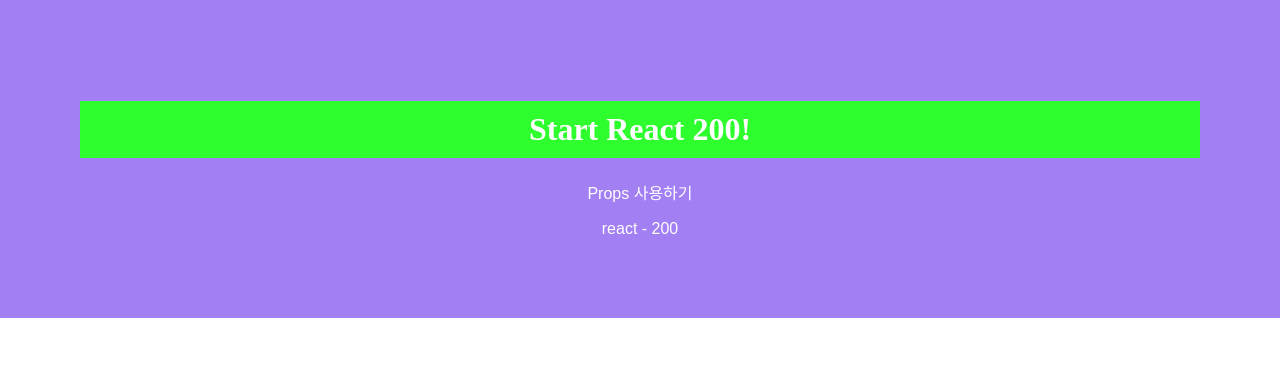
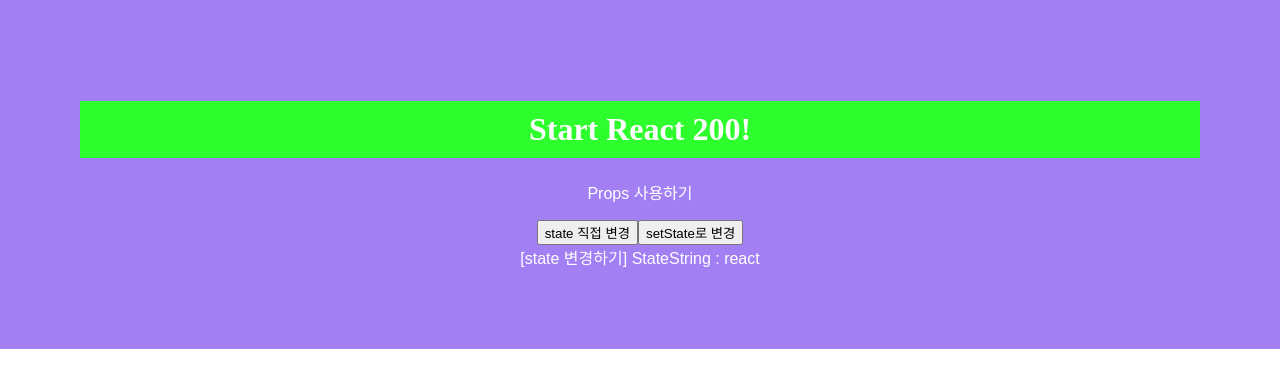
Before and after one commit to egovframedev/start-react-200, a React (Create React App) app: page / in a window 1280 px wide. Shown: the top 388 px of the page. Built offline with nearby package versions, Linux system fonts and the light colour scheme.

Commit message:
025. setState() 함수 사용하기

```diff
--- a/src/App.js
+++ b/src/App.js
@@ -1,13 +1,13 @@
 import React from 'react';
 import './App.css';
-import ReactState from './part2/R024_ReactState';
+import SetState from './part2/R025_SetState';
 
 function App() {
   return (
     <div>
       <h1>Start React 200!</h1>
       <p>Props 사용하기</p>
-      <ReactState reactString={"react"} />
+      <SetState />
     </div>
   );
 }
--- /dev/null
+++ b/src/part2/R025_SetState.js
@@ -0,0 +1,29 @@
+import React from 'react';
+
+/** 025. setState() 함수 사용하기 */
+class R025_SetState extends React.Component {
+  constructor(props) {
+    super(props);
+    this.state = {
+      StateString: 'react',
+    }
+  }
+
+  StateString = (flag) => {
+    if(flag === 'direct') this.state.StateString = '리액트';
+    if(flag === 'setstate') this.setState({StateString : '리액트'});
+  }
+
+  render() {
+    return (
+      <div style={{padding: '0px'}}>
+        <button onClick={(e) => this.StateString('direct', e)}>state 직접 변경</button>
+        <button onClick={(e) => this.StateString('setstate', e)}>setState로 변경</button>
+        <br />
+        [state 변경하기] StateString : {this.state.StateString}
+      </div>
+    )
+  }
+}
+
+export default R025_SetState;
```
